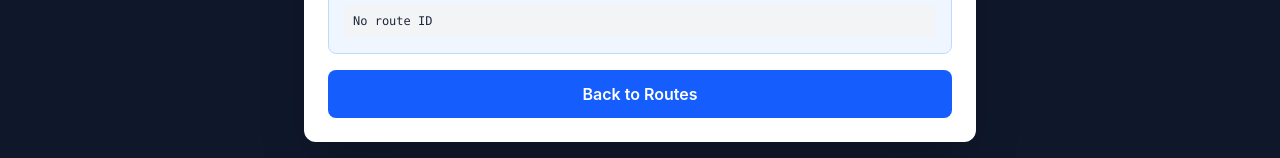
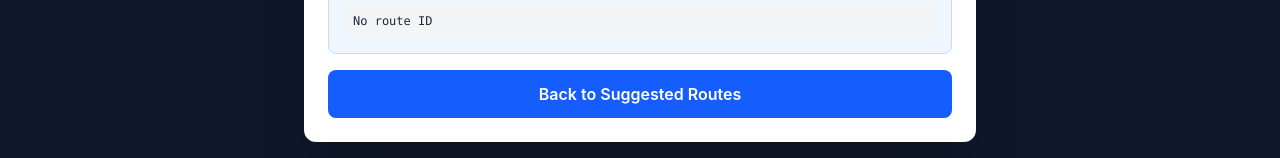
Before and after one commit to HudaKhalil/SafePath_Deploy, a Next.js app in the folder src/frontend/: page /navigation in a window 1280 px wide. Shown: the part 520-678 px from the top of the page. Built offline with nearby package versions, Linux system fonts and the light colour scheme; no server answers.

Commit message:
disbale navigation to fix errorslater

```diff
--- a/src/frontend/src/app/navigation/NavigationClient.jsx
+++ b/src/frontend/src/app/navigation/NavigationClient.jsx
@@ -158,7 +158,7 @@ export default function NavigationClient() {
                 onClick={exitNavigation}
                 className="flex-1 bg-blue-600 text-white px-6 py-3 rounded-lg hover:bg-blue-700 font-semibold transition-colors"
               >
-                Back to Routes
+                Back to Suggested Routes
               </button>
             </div>
           </div>
```
